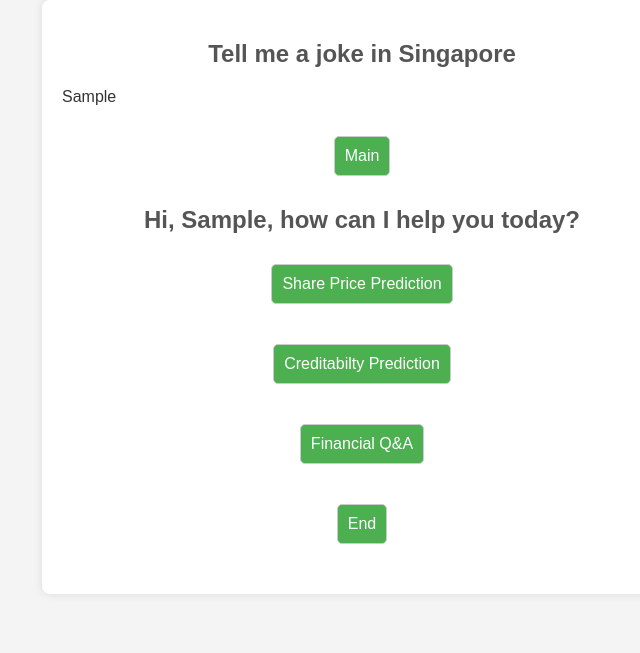
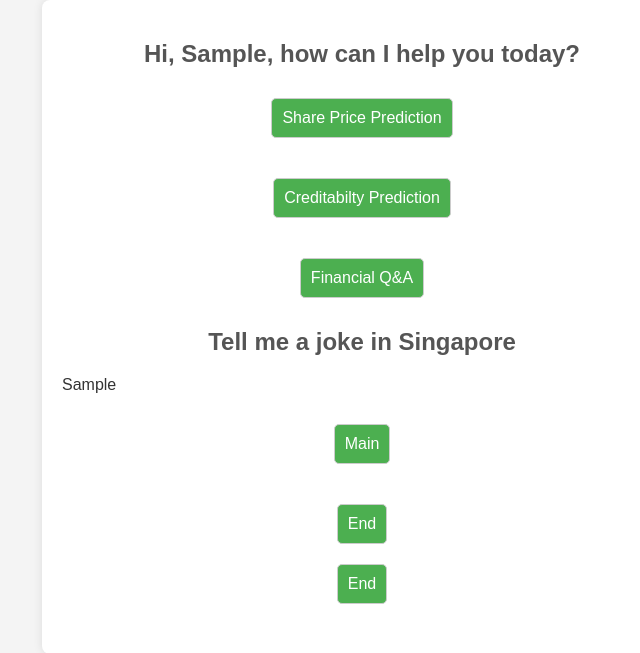
Before and after one commit to SDW1222/financial-genai-web3, a Flask app: template templates/main.html in a window 1280 px wide. Shown: the top 653 px of the page, without its empty margins (278-918 px from the left). Run offline with Flask 3, Linux system fonts and the light colour scheme; the template is opened without the code that fills it: most values are stand-ins (such as "Sample title", 1, 10 or a date in 2020).

Commit message:
Update main.html

```diff
--- a/templates/main.html
+++ b/templates/main.html
@@ -65,11 +65,6 @@
 </head>
 <body>
     <div class="container">
-        <h2>Tell me a joke in Singapore</h2>
-        <p>{{j}}</p >
-        <form action="/main" method="post">
-            <input type="submit" value="Main">
-        </form>
         <h2>Hi, {{r}}, how can I help you today?</h2>
         <form action="/prediction" method="post">
             <input type="submit" value="Share Price Prediction">
@@ -80,8 +75,16 @@
         <form action="/makersuite" method="post">
             <input type="submit" value="Financial Q&A">
         </form>
+                <h2>Tell me a joke in Singapore</h2>
+        <p>{{j}}</p >
+        <form action="/main" method="post">
+            <input type="submit" value="Main">
+        </form>
         <form action="/" method="post">
             <input type="submit" value="End">
+        <form action="/" method="post">
+            <input type="submit" value="End">
+        </form>
         </form>
     </div>
 </body>
```
